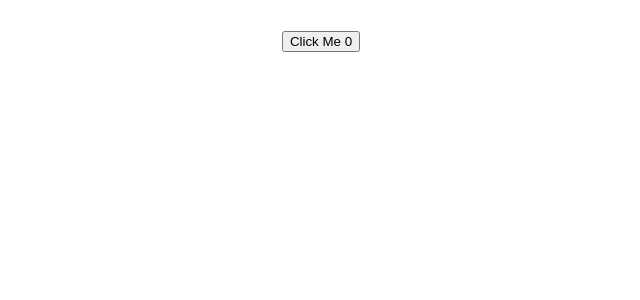
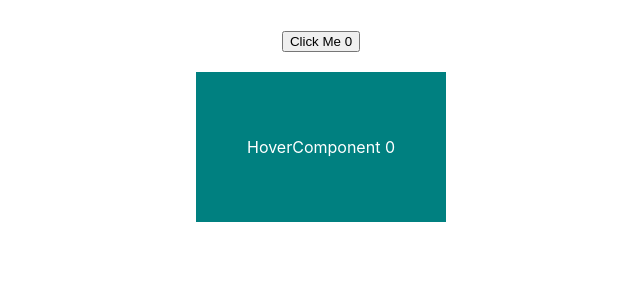
Before and after one commit to lakkaru/react_hoc, a React (Create React App) app: page / in a window 1280 px wide. Shown: the top 300 px of the page, without its empty margins (319-959 px from the left). Built offline with nearby package versions, Linux system fonts and the light colour scheme.

Commit message:
feat- hover component added for render props

```diff
--- a/src/componentsRP/SomeLayout.js
+++ b/src/componentsRP/SomeLayout.js
@@ -1,6 +1,7 @@
 import React from "react";
 import ClickCounter from "./ClickCounter";
 import Counter from "./Counter";
+import HoverCounter from "./HoverCounter";
 
 export default function SomeLayout() {
   return (
@@ -10,6 +11,9 @@ export default function SomeLayout() {
           <ClickCounter handleCount={handleCount} count={count} />
         )}
       />
+      <br/>
+      <br/>
+      <Counter render={(handleCount, count)=><HoverCounter handleCount={handleCount} count={count}/>}/>
     </div>
   );
 }
```
